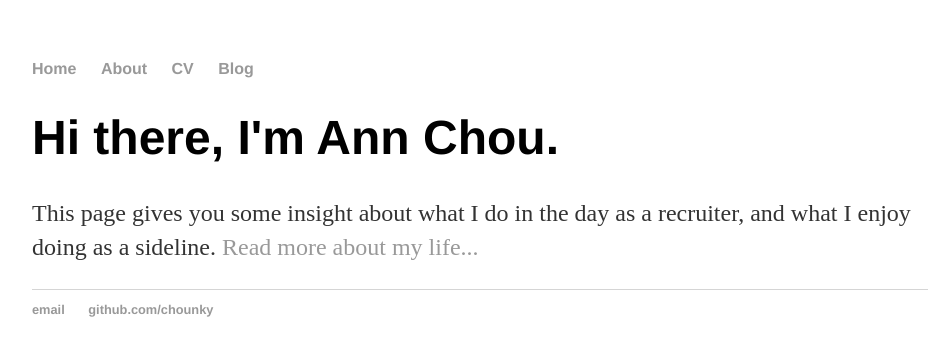
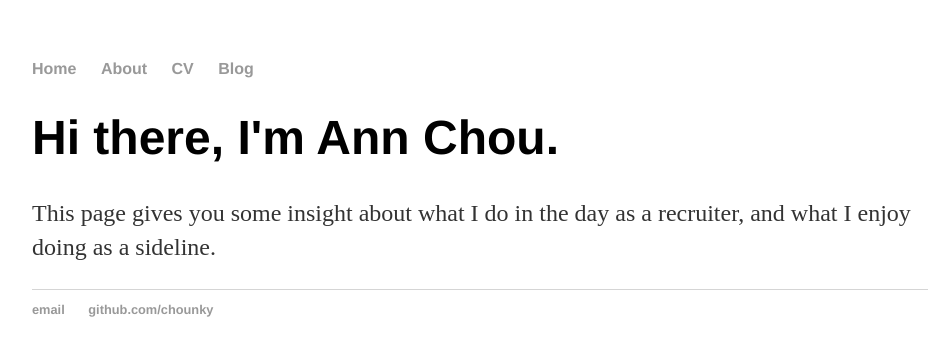
Before and after one commit to Chounky/chounky.github.io, a Jekyll site: the page built from about/index.html, in a window 1280 px wide. Shown: the top 356 px of the page, without its empty margins (160-1102 px from the left). Built offline with Jekyll 4.4.1, drawn with Linux system fonts in a browser that asks for light colours.

Commit message:
Update index.html

```diff
--- a/about/index.html
+++ b/about/index.html
@@ -6,6 +6,6 @@ title: About Me
   <div class="blurb">
 
 	  <h1>Hi there, I'm Ann Chou. </h1>
-	    <p>This page gives you some insight about what I do in the day as a recruiter, and what I enjoy doing as a sideline. <a href="/about">Read more about my life...</a></p>
+	    <p>This page gives you some insight about what I do in the day as a recruiter, and what I enjoy doing as a sideline. </p>
 </div>
   <!-- /.blurb -->
```
